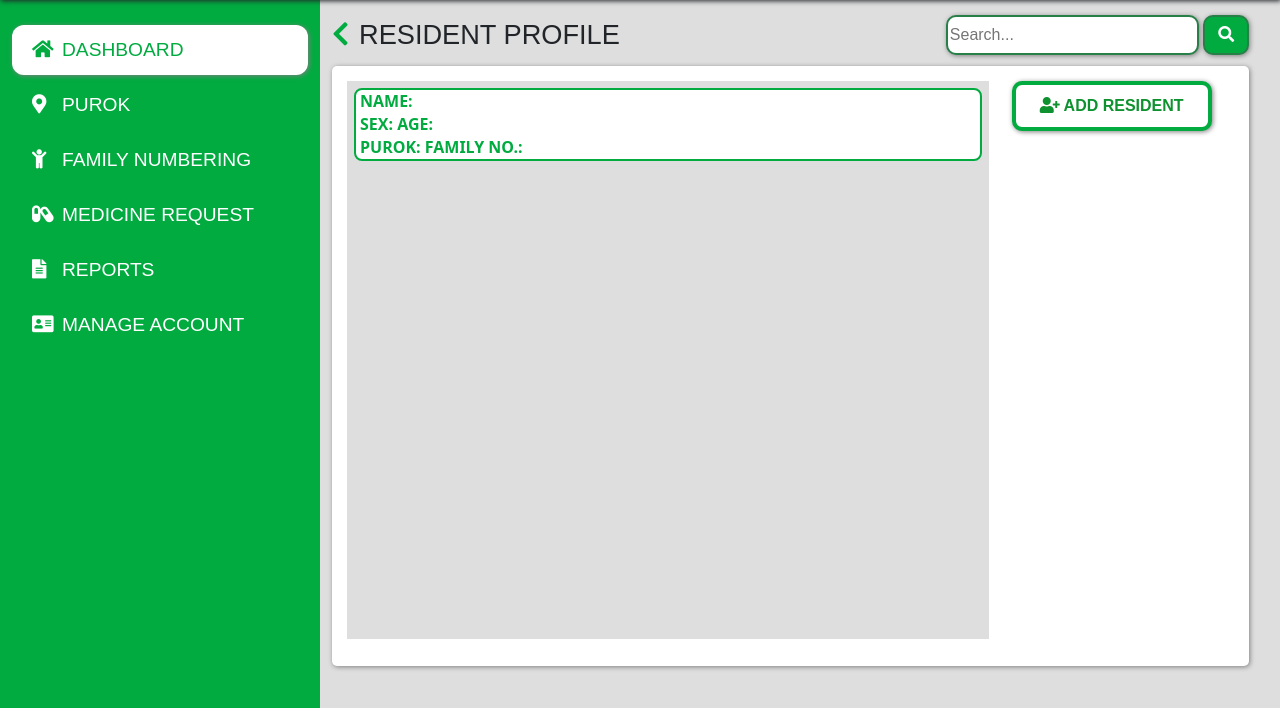
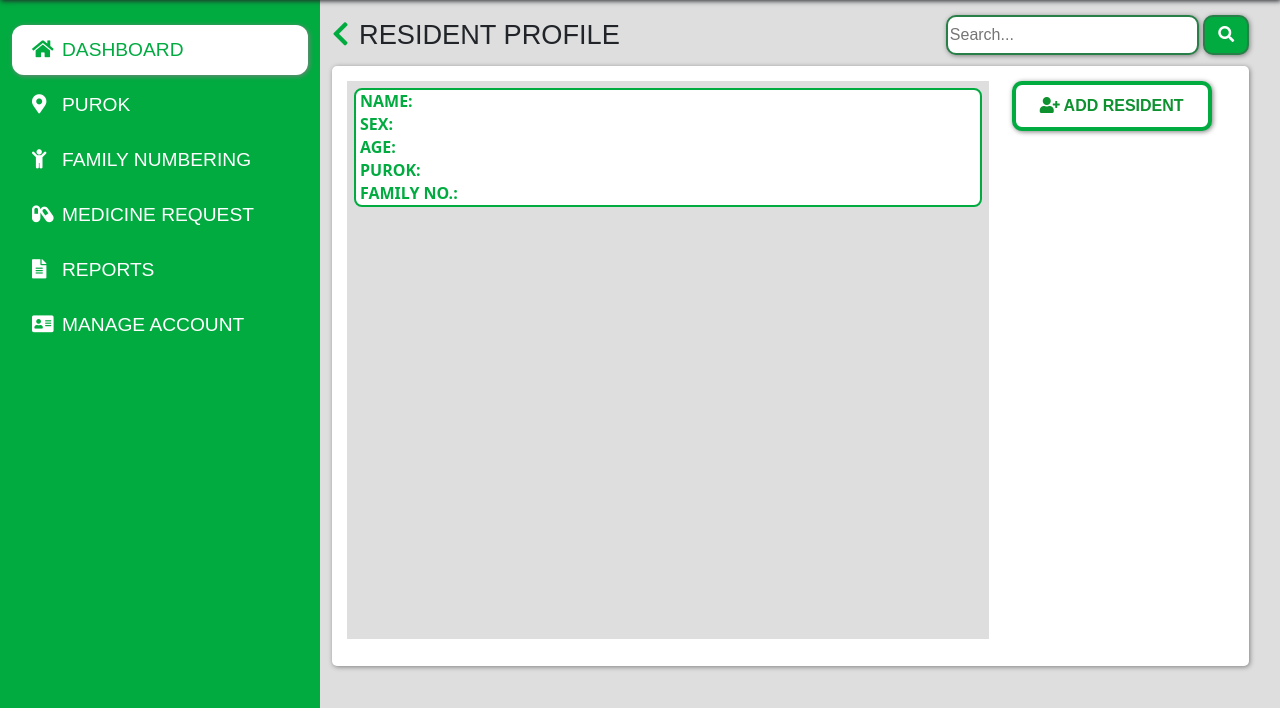
Before and after one commit to johnkenneth24/bmhms-capstone-project, a PHP site: page /resident_profile.php in a window 1280 px wide. Shown: the part 75-783 px from the top of the page. Run offline with PHP 8.4, Linux system fonts and the light colour scheme.

Commit message:
dynamic ui card list

```diff
--- a/resident_profile.php
+++ b/resident_profile.php
@@ -50,7 +50,11 @@
           <div class="container position-relative d-flex flex-row  resident-list">
             <div class="col-9 res-list">
               <div class="res-account">
-                <p class="acc-info">NAME: <br> SEX: AGE: <br>PUROK: FAMILY NO.: </p>
+                <p class="acc-info">NAME: </p>
+                <p class="acc-info">SEX: </p>
+                <p class="acc-info">AGE: </p>
+                <p class="acc-info">PUROK: </p>
+                <p class="acc-info">FAMILY NO.: </p>
               </div>
             </div>
               <div class="col-3 position-relative d-flex justify-content-center add-res-modal">
```
